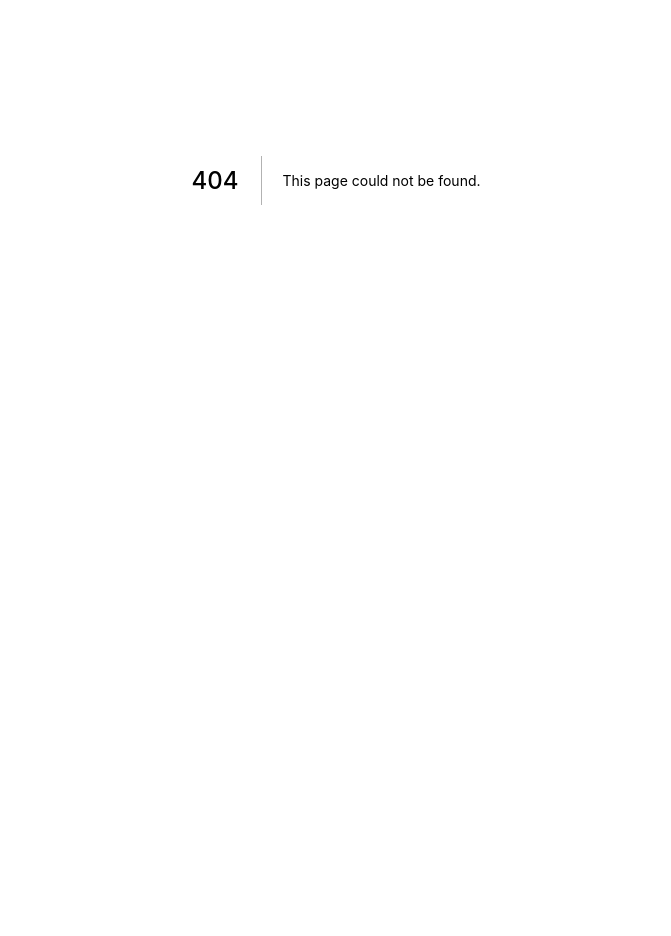
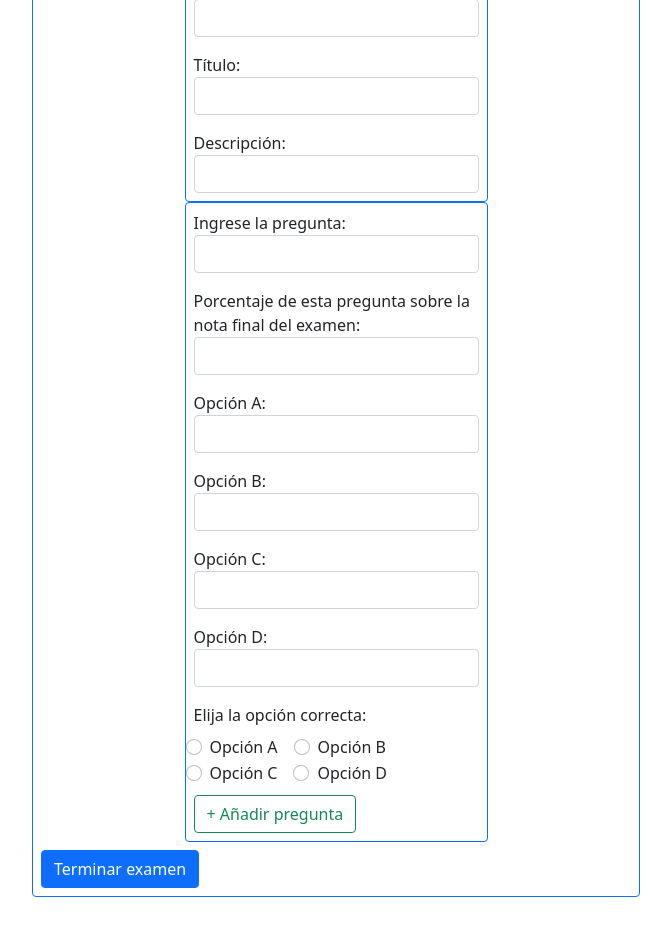
Before and after one commit to Laura-Martinez182/examenesnextjs, a Next.js app in the folder examenesnextjs/: page /createExam in a window 1280 px wide. Before the commit this address had no page. Shown: the part 220-1156 px from the top of the page, without its empty margins (304-975 px from the left). Before the commit the page ends 800 px from the top, so only its background shows below. Built offline with nearby package versions, Linux system fonts and the light colour scheme.

Commit message:
Create exam form was added

```diff
--- /dev/null
+++ b/examenesnextjs/src/pages/api/insertExam.js
@@ -0,0 +1,23 @@
+import db2 from '../../util/exams'
+
+export default async function handler(req,res){
+    const {method , body} = req;
+        if (method === "POST"){
+            console.log(req)
+            db2.push({
+                codeid: body.codeid,
+                codeacc: body.codeacc,
+                title: body.title,
+                desc: body.desc,
+                questions:body.questions
+            })
+
+            res.send({
+                response: "hello world"
+            });
+        }else{
+            res.status(404)
+        }
+
+
+}
--- a/examenesnextjs/src/pages/api/insert.js
+++ b/examenesnextjs/src/pages/api/insertUser.js
@@ -1,10 +1,10 @@
-import db from '../../util/database'
+import db1 from '../../util/users'
 
 export default async function handler(req,res){
     const {method , body} = req;
         if (method === "POST"){
             console.log(req)
-            db.push({
+            db1.push({
                 name: body.name,
                 lastname: body.lastname,
                 code: body.code,
--- /dev/null
+++ b/examenesnextjs/src/pages/api/regexams.js
@@ -0,0 +1,5 @@
+import db2 from '../../util/exams'
+
+export default function (req,res){
+    res.json(db2)
+}
--- a/examenesnextjs/src/pages/api/registros.js
+++ /dev/null
@@ -1,5 +0,0 @@
-import db from '../../util/database'
-
-export default function (req,res){
-    res.json(db)
-}
--- /dev/null
+++ b/examenesnextjs/src/pages/api/regusers.js
@@ -0,0 +1,5 @@
+import db1 from '../../util/users'
+
+export default function (req,res){
+    res.json(db1)
+}
--- /dev/null
+++ b/examenesnextjs/src/pages/createExam.js
@@ -0,0 +1,159 @@
+import Header from '../components/Header'
+import styles from '../styles/Home.module.css'
+
+var questions = [];
+
+let exam = {
+    codeid: "",
+    codeacc: "",
+    title: "",
+    desc: "",
+    questions
+}
+
+let question = {
+    questiontext: "",
+    percentage: "",
+    optionA: "",
+    optionB: "",
+    optionC: "",
+    optionD: "",
+    correctOption:""
+}
+
+let handleChangeQuestion = e => {
+    switch (e.target.name) {
+        case "questiontext": question.questiontext = e.target.value; break;
+        case "percentage": question.percentage= e.target.value; break;
+        case "optionA": question.optionA = e.target.value; break;
+        case "optionB": question.optionB = e.target.value; break;
+        case "optionC": question.optionC = e.target.value; break;
+        case "optionD": question.optionD = e.target.value; break;
+        case "correctOption": question.correctOption = e.target.value
+    }
+}
+
+
+let handleChangeExam = e => {
+    switch (e.target.name) {
+        case "codeid": exam.codeid = e.target.value; break;
+        case "codeacc": exam.codeacc= e.target.value; break;
+        case "title": exam.title = e.target.value; break;
+        case "desc": exam.desc = e.target.value
+    }
+}
+
+let handleSubmit = async e => {
+    e.preventDefault();
+    let config = {
+        method: 'POST',
+        headers: {
+            'Accept': 'application/json',
+            'Content-Type': 'application/json'
+        },
+        body: JSON.stringify(exam)
+    }
+    let r = await fetch("http://localhost:3000/api/insertExam", config)
+    console.log(r);
+}
+
+export default function createExam(req, res) {
+
+    return (
+        <div className={styles.container}>
+            <Header title="Create exam"></Header>
+            <main className={styles.main}>
+                <div className="card w-50 m-auto border-primary">
+                    <div className="card text-center">
+                        <h5 className="card-header">
+                            Crear examen
+                        </h5>
+                    </div>
+                    <form className='form  ' onSubmit={handleSubmit}>
+                    <div className="card w-50 m-auto border-primary">
+                        <div className='form-group p-2'>
+                            <label htmlFor="codeid">Código único de identificación:</label>
+                            <input className='form-control' type="text" id="codeid" name="codeid" onChange={handleChangeExam}/>
+                        </div>
+                        <div className='form-group p-2'>
+                            <label htmlFor="codeacc">Codigo de acceso:</label>
+                            <input className='form-control' type="text" id="codeacc" name="codeacc" onChange={handleChangeExam}/>
+                        </div>
+                        <div className='form-group p-2'>
+                            <label htmlFor="title">Título:</label>
+                            <input className='form-control' type="text" id="title" name="title" onChange={handleChangeExam}/>
+                        </div>
+                        <div className='form-group p-2'>
+                            <label htmlFor="desc">Descripción:</label>
+                            <input className='form-control' type="text" id="desc" name="desc" onChange={handleChangeExam}/>
+                        </div>
+                    </div>
+                        <div className="card w-50 m-auto border-primary" id="questionsubform">
+                            <div className='form-group p-2'>
+                                <label htmlFor="questiontext">Ingrese la pregunta:</label>
+                                <input className='form-control' type="text" id="questiontext" name="questiontext" onChange={handleChangeQuestion}/>
+                            </div>
+                            <div className='form-group p-2'>
+                                <label htmlFor="percentage">Porcentaje de esta pregunta sobre la nota final del examen:</label>
+                                <input className='form-control' type="text" id="percentage" name="percentage" onChange={handleChangeQuestion}/>
+                            </div>
+                            <div className='form-group p-2'>
+                                <label htmlFor="optionA">Opción A:</label>
+                                <input className='form-control' type="text" id="optionA" name="optionA" onChange={handleChangeQuestion}/>
+                            </div>
+                            <div className='form-group p-2'>
+                                <label htmlFor="optionB">Opción B:</label>
+                                <input className='form-control' type="text" id="optionB" name="optionB" onChange={handleChangeQuestion}/>
+                            </div>
+                            <div className='form-group p-2'>
+                                <label htmlFor="optionC">Opción C:</label>
+                                <input className='form-control' type="text" id="optionC" name="optionC" onChange={handleChangeQuestion}/>
+                            </div>
+                            <div className='form-group p-2'>
+                                <label htmlFor="optionD">Opción D:</label>
+                                <input className='form-control' type="text" id="optionD" name="optionD" onChange={handleChangeQuestion}/>
+                            </div>
+                            <div>
+                                <div className='form-group p-2'>
+                                    <label>Elija la opción correcta:</label>
+                                </div>
+
+                                <div className="form-check form-check-inline">
+                                    <input className="form-check-input" type="radio" id="optionA" name="correctOption" value="optionA" onChange={handleChangeQuestion}/>
+                                    <label className="form-check-label" htmlFor="optionA">Opción A</label>
+                                </div>
+
+                                <div className="form-check form-check-inline text-center">
+                                    <input className="form-check-input" type="radio" id="optionB" name="correctOption" value="optionB" onChange={handleChangeQuestion}/>
+                                    <label className="form-check-label" htmlFor="optionB">Opción B</label>
+                                </div>
+
+                                <div className="form-check form-check-inline text-center">
+                                    <input className="form-check-input" type="radio" id="optionC" name="correctOption" value="optionC" onChange={handleChangeQuestion}/>
+                                    <label className="form-check-label" htmlFor="optionC">Opción C</label>
+                                </div>
+
+                                <div className="form-check form-check-inline text-center">
+                                    <input className="form-check-input" type="radio" id="optionD" name="correctOption" value="optionD" onChange={handleChangeQuestion}/>
+                                    <label className="form-check-label" htmlFor="optionD">Opción D</label>
+                                </div>
+                                <div className='form-group p-2'>
+                                    <a href="#" onClick= {addQuestions()} className="btn btn-outline-success"> + Añadir pregunta</a>
+                                </div>
+                            </div>
+                        </div>
+                        <div className='form-group p-2' >
+                            <button className="btn btn-primary" type='submit'>Terminar examen</button>
+                        </div>
+                    </form>
+                </div>
+            </main>
+        </div>
+    )
+}
+
+function addQuestions () {
+    questions.push(question);
+    console.log(questions);
+    console.log(exam);
+}
--- a/examenesnextjs/src/pages/register.js
+++ b/examenesnextjs/src/pages/register.js
@@ -31,7 +31,7 @@ let handleSubmit = async e => {
         },
         body: JSON.stringify(data)
     }
-    let r = await fetch("http://localhost:3000/api/insert", config)
+    let r = await fetch("http://localhost:3000/api/insertUser", config)
     console.log(r);
 }
 
--- /dev/null
+++ b/examenesnextjs/src/util/exams.js
@@ -0,0 +1,11 @@
+let db2 = [
+    {
+        codeid: "codeid",
+        codeacc: "codeacc",
+        title: "title",
+        desc: "desc",
+        questions:[]
+    }
+]
+
+export default db2;
--- a/examenesnextjs/src/util/database.js
+++ b/examenesnextjs/src/util/users.js
@@ -1,4 +1,4 @@
-let db = [
+let db1 = [
     {
         name: "name",
         lastname: "lastname",
@@ -8,4 +8,4 @@ let db = [
     }
 ]
 
-export default db;
+export default db1;
```
